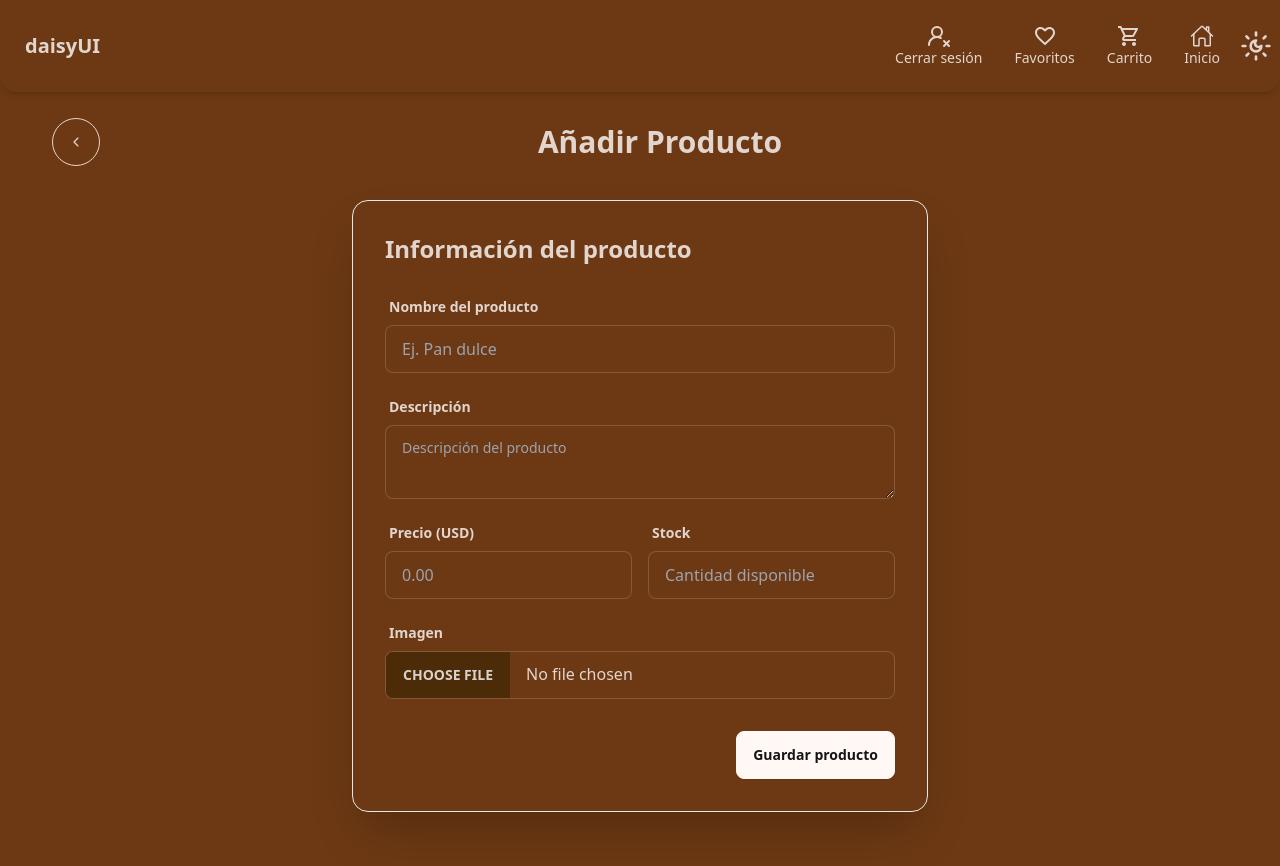
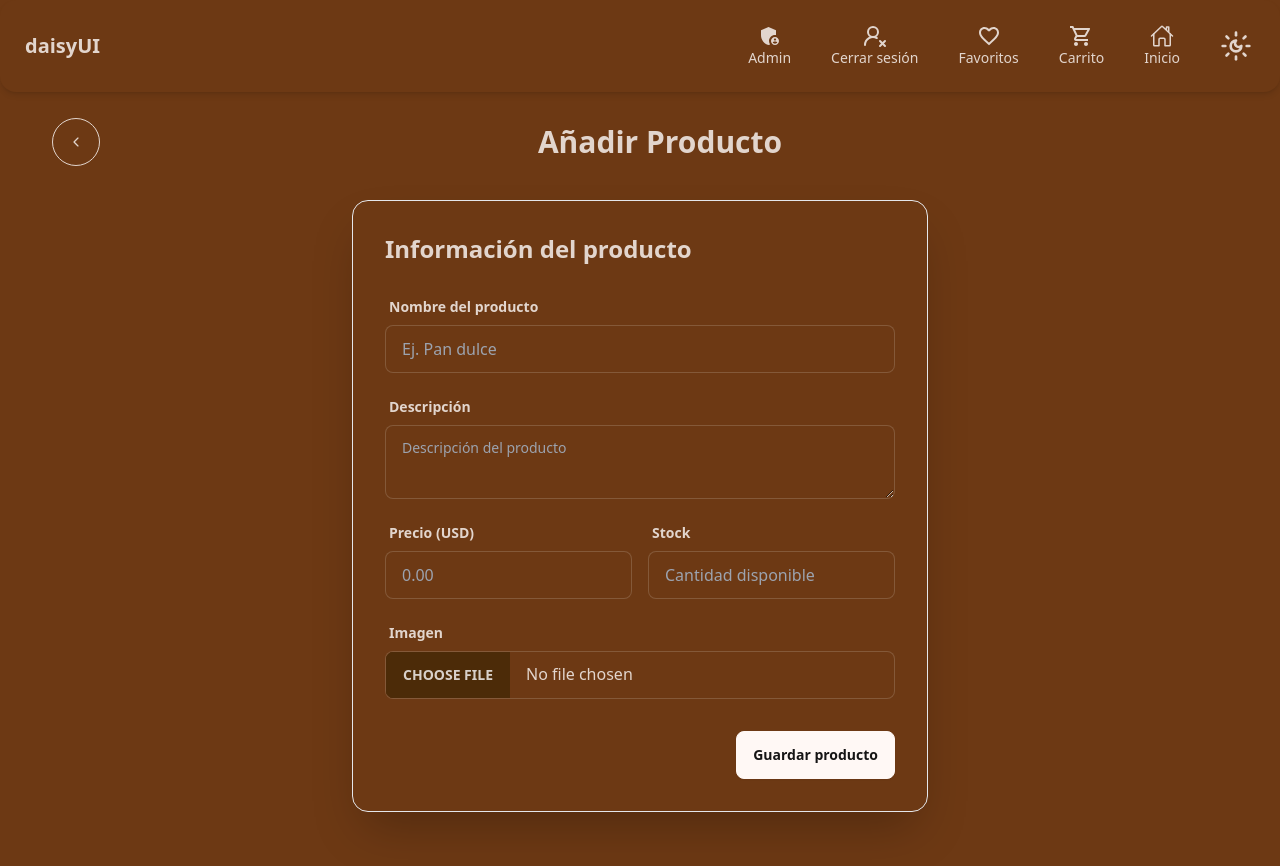
Before and after one commit to Oscarmrl/Panaderia, a React (Vite) app: page /Panaderia/admin/Add_Products in a window 1280 px wide. Shown: the top 866 px of the page. Built offline with nearby package versions, Linux system fonts and the light colour scheme; no server answers; sample sign-in values are in the browser's storage.

Commit message:
style: :art: Múltiples mejoras de UI y renderizado.

```diff
--- a/src/Components/Carrito/Order.tsx
+++ b/src/Components/Carrito/Order.tsx
@@ -4,6 +4,7 @@ import { useCart } from "../../hook/useCart";
 import { PayPalButtons } from "@paypal/react-paypal-js";
 import { createPayPalOrder, capturePayPalOrder } from "../../services/paypal";
 import { ProductItem } from "../../types";
+import toast from "react-hot-toast";
 
 export default function Order() {
   const [showModal, setShowModal] = useState(false);
@@ -155,9 +156,8 @@ export default function Order() {
                       idClient
                     );
 
-                    alert(
-                      `¡Pago realizado con éxito!\nOrden #${response.orderId}`
-                    );
+                    toast.success(`¡Pago realizado con éxito!`);
+
                     dispatch({ type: "clearCart" });
                     setShowModal(false);
                   } catch (error) {
@@ -166,9 +166,9 @@ export default function Order() {
                     setIsProcessing(false);
                   }
                 }}
-                onCancel={() => alert("Pago cancelado")}
+                onCancel={() => toast.error("Pago cancelado")}
                 onError={() => {
-                  alert("Error en el pago. Intente nuevamente.");
+                  toast.error("Error en el pago. Intente nuevamente.");
                   setIsProcessing(false);
                 }}
               />
--- a/src/Components/Home/Navegacion.tsx
+++ b/src/Components/Home/Navegacion.tsx
@@ -1,26 +1,31 @@
 import { MdOutlineShoppingCart } from "react-icons/md";
-import { LuSunMoon } from "react-icons/lu";
-import { LuSun } from "react-icons/lu";
-import useMutation from "../../hook/useMutation";
+import { LuSunMoon, LuSun, LuUserRoundX } from "react-icons/lu";
+import { MdAdminPanelSettings } from "react-icons/md";
+import { AiOutlineUser } from "react-icons/ai";
 import { MdFavoriteBorder } from "react-icons/md";
-import { LuUserRoundX } from "react-icons/lu";
-import { AiOutlineUser } from "react-icons/ai";
+import { IoHomeOutline } from "react-icons/io5";
+
 import IconoNav from "../ui/IconoNav";
-import { IoHomeOutline } from "react-icons/io5";
 import { UseTheme } from "../../hook";
 import useNavigation from "../../hook/useNavigation";
+import useMutation from "../../hook/useMutation";
+import { getAuthUser } from "../../auth/authStorage";
 
 export default function Navegacion() {
   const { handleTheme } = UseTheme();
-  const { goToCart, gotToHome, goToFavorites, gotoLogin } = useNavigation();
+  const { goToCart, gotToHome, goToFavorites, gotoLogin, goToAdminLayout } =
+    useNavigation();
   const { mutate } = useMutation();
+
   const isLoggedIn = () => {
     const token = localStorage.getItem("token");
     const loggedIn = localStorage.getItem("loggedIn");
     return loggedIn === "true" && token !== null;
   };
 
-  // Manejar el cierre de sesión
+  const { role } = getAuthUser(); // obtenemos rol del usuario
+
+  // Manejar cierre de sesión
   const handleLogout = async () => {
     try {
       await mutate("/api/logout", "POST");
@@ -32,12 +37,27 @@ export default function Navegacion() {
   };
 
   return (
-    <div className="navbar bg-base-100 sticky top-0 left-0 w-full z-50 shadow-md  md:rounded-2xl ">
+    <div className="navbar bg-base-100 sticky top-0 left-0 w-full z-50 shadow-md md:rounded-2xl">
       <div className="flex-1">
         <a className="btn btn-ghost text-xl">daisyUI</a>
       </div>
+
       <div className="flex-none">
-        <ul className="menu menu-horizontal px-1 hidden md:flex">
+        {/* ===== MENU DESKTOP ===== */}
+        <ul className="menu menu-horizontal px-1 hidden md:flex items-center gap-2">
+          {/* Botón admin solo si es admin */}
+          {isLoggedIn() && role === "admin" && (
+            <li>
+              <button onClick={goToAdminLayout}>
+                <IconoNav
+                  icon={MdAdminPanelSettings}
+                  size="w-6 h-6"
+                  label="Admin"
+                />
+              </button>
+            </li>
+          )}
+
           <li>
             {isLoggedIn() ? (
               <button onClick={handleLogout}>
@@ -57,6 +77,7 @@ export default function Navegacion() {
               </button>
             )}
           </li>
+
           <li>
             <button onClick={goToFavorites}>
               <IconoNav
@@ -66,6 +87,7 @@ export default function Navegacion() {
               />
             </button>
           </li>
+
           <li>
             <button onClick={goToCart}>
               <IconoNav
@@ -75,17 +97,28 @@ export default function Navegacion() {
               />
             </button>
           </li>
+
           <li>
             <button onClick={gotToHome}>
               <IconoNav icon={IoHomeOutline} size="w-6 h-6" label="Inicio" />
             </button>
           </li>
+
+          {/* 🔆 CAMBIO DE TEMA (DESKTOP) */}
+          <li>
+            <label className="swap swap-rotate">
+              <input type="checkbox" onClick={handleTheme} />
+              <LuSun className="swap-on h-8 w-8" />
+              <LuSunMoon className="swap-off h-8 w-8" />
+            </label>
+          </li>
         </ul>
 
-        <ul className="flex gap-2">
-          <li className="md:hidden">
+        {/* ===== MENU MOVIL ===== */}
+        <ul className="flex gap-2 md:hidden items-center">
+          <li>
             {isLoggedIn() ? (
-              <button className="text-xs" onClick={handleLogout}>
+              <button onClick={handleLogout}>
                 <IconoNav
                   icon={LuUserRoundX}
                   size="w-6 h-6"
@@ -93,7 +126,7 @@ export default function Navegacion() {
                 />
               </button>
             ) : (
-              <button className="text-xs" onClick={gotoLogin}>
+              <button onClick={gotoLogin}>
                 <IconoNav
                   icon={AiOutlineUser}
                   size="w-6 h-6"
@@ -102,15 +135,12 @@ export default function Navegacion() {
               </button>
             )}
           </li>
+
+          {/* 🔆 CAMBIO DE TEMA (MÓVIL) */}
           <label className="swap swap-rotate">
-            {/* Checkbox para cambiar el tema */}
-
             <input type="checkbox" onClick={handleTheme} />
-            {/* Icono del sol */}
-            <LuSun className="swap-on h-8 w-8 " />
-
-            {/* Icono de la luna */}
-            <LuSunMoon className="swap-off h-8 w-8 " />
+            <LuSun className="swap-on h-8 w-8" />
+            <LuSunMoon className="swap-off h-8 w-8" />
           </label>
         </ul>
       </div>
--- a/src/Components/Productos/OtrasOpciones.tsx
+++ b/src/Components/Productos/OtrasOpciones.tsx
@@ -29,7 +29,7 @@ export default function OtrasOpciones() {
               onClick={() => {
                 goToAdd(product.idProducts.toString());
               }}
-              className="cursor-pointer rounded-badge bg-base-100 border-2  p-4 hover:shadow-2xl transition-shadow duration-300"
+              className="cursor-pointer rounded-badge bg-base-100 border-2 border-base-300  p-4 hover:shadow-2xl transition-shadow duration-300"
             >
               <img
                 src={
--- a/src/Components/Productos/Products.tsx
+++ b/src/Components/Productos/Products.tsx
@@ -73,13 +73,15 @@ export default function Products() {
             </div>
           ))
         ) : (
-          <p className="text-center mt-12">No hay productos disponibles</p>
+          <p className="text-center mt-12 justify-center w-full col-span-3 text-xl">
+            No hay productos disponibles
+          </p>
         )}
       </div>
 
       <div className="flex justify-center mt-4 space-x-2">
         <button
-          className="btn btn-circle"
+          className="btn btn-circle btn-outline"
           onClick={handlePrevPages}
           disabled={currentPage === 1}
         >
@@ -89,7 +91,7 @@ export default function Products() {
           Página {currentPage} de {totalPages}
         </span>
         <button
-          className="btn btn-circle"
+          className="btn btn-circle btn-outline"
           onClick={handleNextPages}
           disabled={currentPage === totalPages}
         >
--- a/src/index.css
+++ b/src/index.css
@@ -4,7 +4,7 @@
 
 /* Estilo de las tarjetas */
 .Product {
-  @apply flex flex-col w-full h-full bg-base-100 rounded-2xl shadow-lg overflow-hidden;
+  @apply flex flex-col w-full border-2 border-base-300 h-full bg-base-100 rounded-2xl shadow-lg overflow-hidden;
 }
 
 .Product .img {
```
